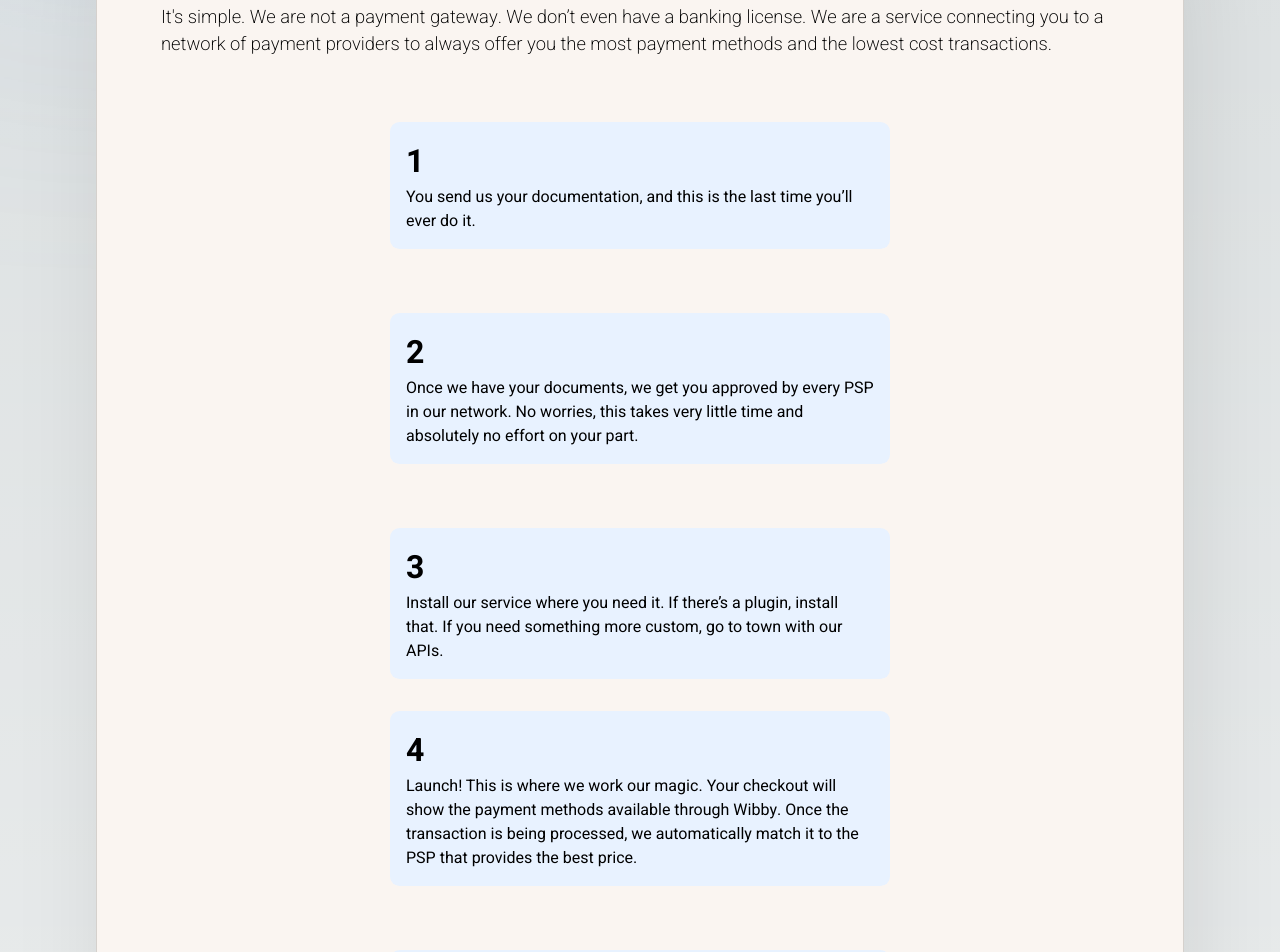
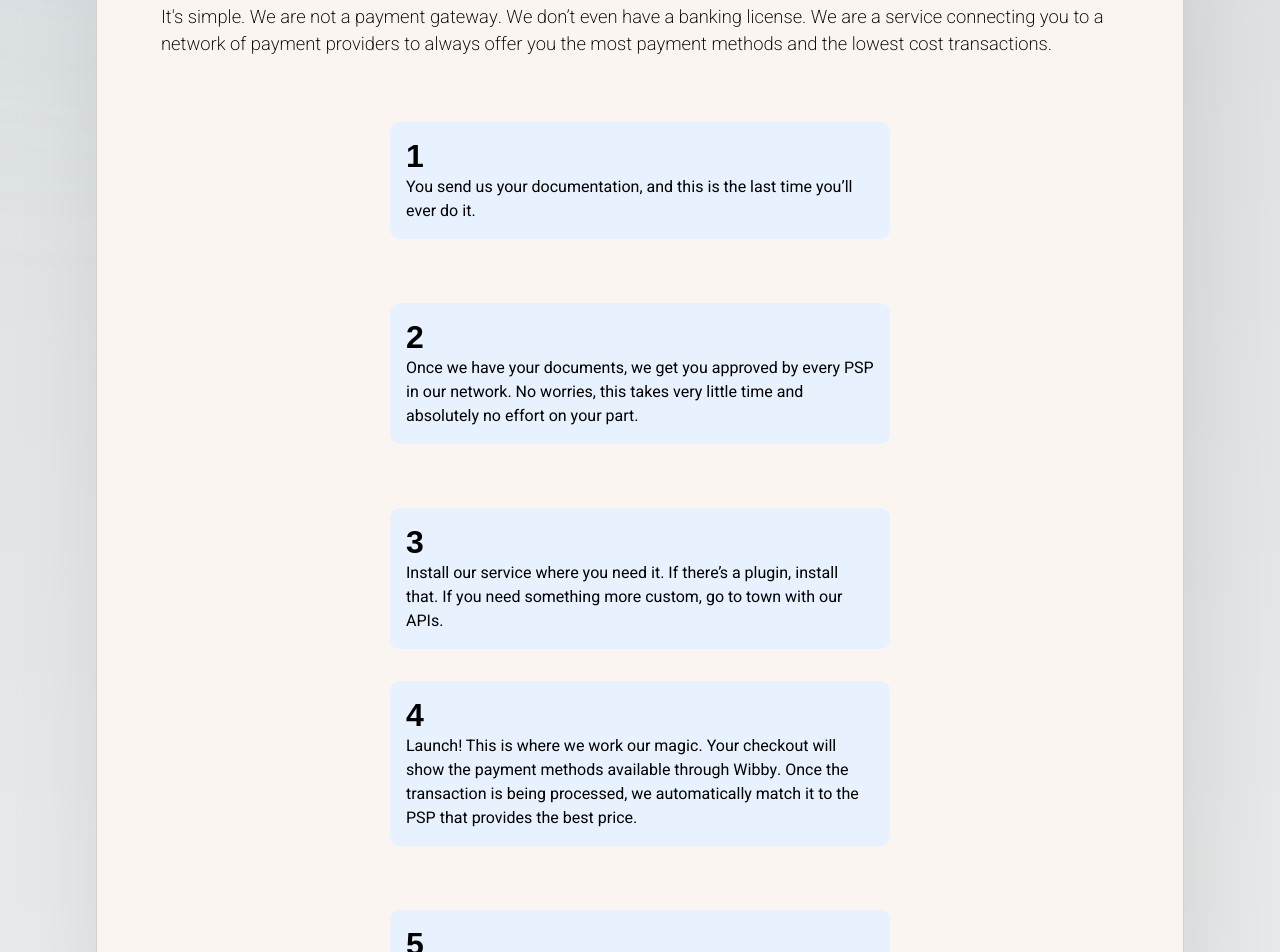
Before and after one commit to botoxparty/wibby-landing-page, a Next.js app: page / in a window 1280 px wide. Shown: the part 800-1752 px from the top of the page. Built offline with nearby package versions, Linux system fonts and the light colour scheme; a web font is replaced by a local one.

Commit message:
chore: update content

```diff
--- a/pages/index.tsx
+++ b/pages/index.tsx
@@ -52,30 +52,30 @@ export default function Home() {
             <div className={styles.section_how}>
               <div className={styles.section_how__row}>
                 <div className={styles.section_how__col}>
-                  <h4>1</h4> You send us your documentation, and this is the
+                  <h4 className={wibbyfont.className}>1</h4> You send us your documentation, and this is the
                   last time you’ll ever do it.
                 </div>
                 <div className={styles.section_how__col}>
-                  <h4>2</h4> Once we have your documents, we get you approved by
+                  <h4 className={wibbyfont.className}>2</h4> Once we have your documents, we get you approved by
                   every PSP in our network. No worries, this takes very little
                   time and absolutely no effort on your part.
                 </div>
                 <div className={styles.section_how__col}>
-                  <h4>3</h4> Install our service where you need it. If there’s a
+                  <h4 className={wibbyfont.className}>3</h4> Install our service where you need it. If there’s a
                   plugin, install that. If you need something more custom, go to
                   town with our APIs.
                 </div>
               </div>
               <div className={styles.section_how__row}>
                 <div className={styles.section_how__col}>
-                  <h4>4</h4> Launch! This is where we work our magic. Your
+                  <h4 className={wibbyfont.className}>4</h4> Launch! This is where we work our magic. Your
                   checkout will show the payment methods available through
                   Wibby. Once the transaction is being processed, we
                   automatically match it to the PSP that provides the best
                   price.
                 </div>
                 <div className={styles.section_how__col}>
-                  <h4>5</h4> Go in your dashboard! From here you can manage your
+                  <h4 className={wibbyfont.className}>5</h4> Go in your dashboard! From here you can manage your
                   account, see your balance and transactions, how much they
                   cost, and who processed it.
                 </div>
```
